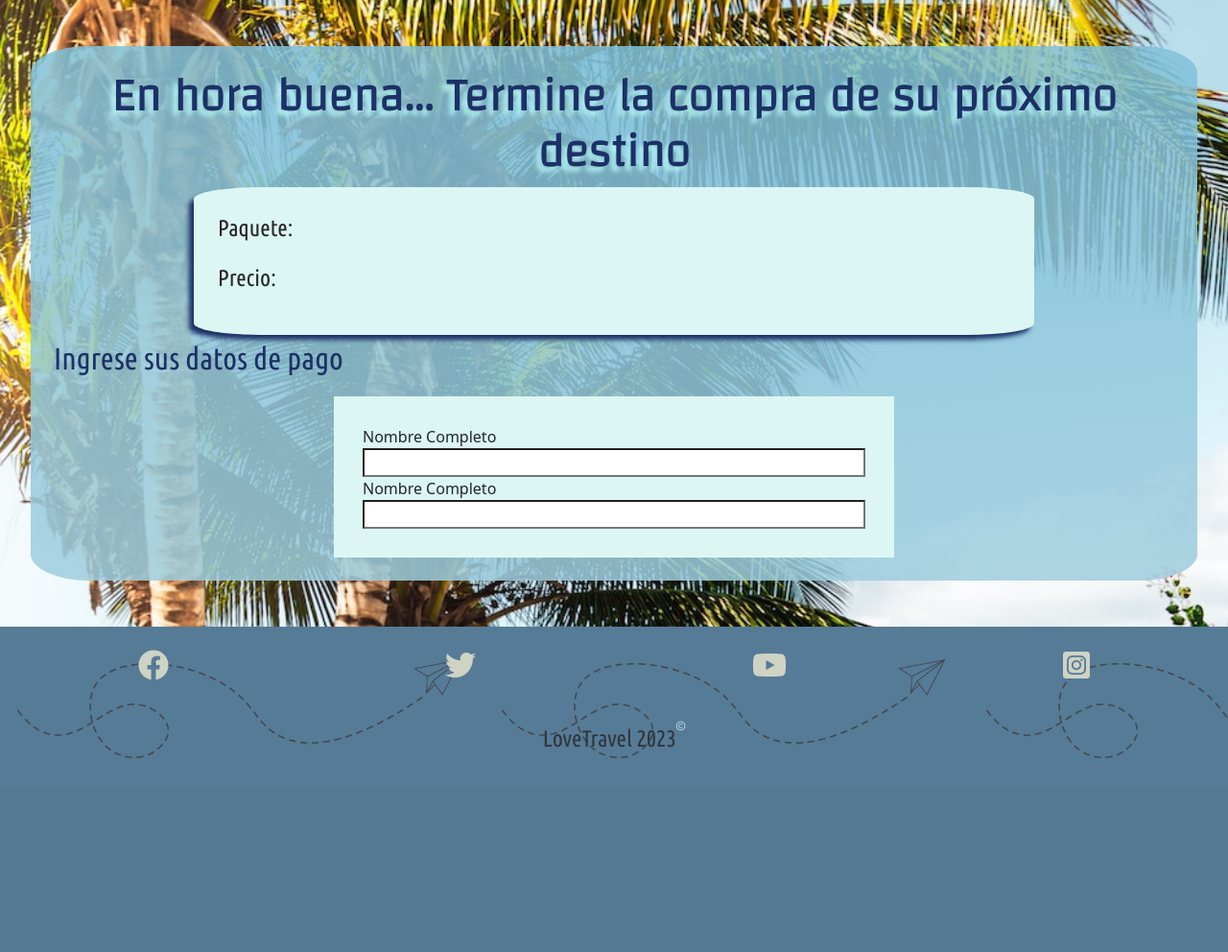
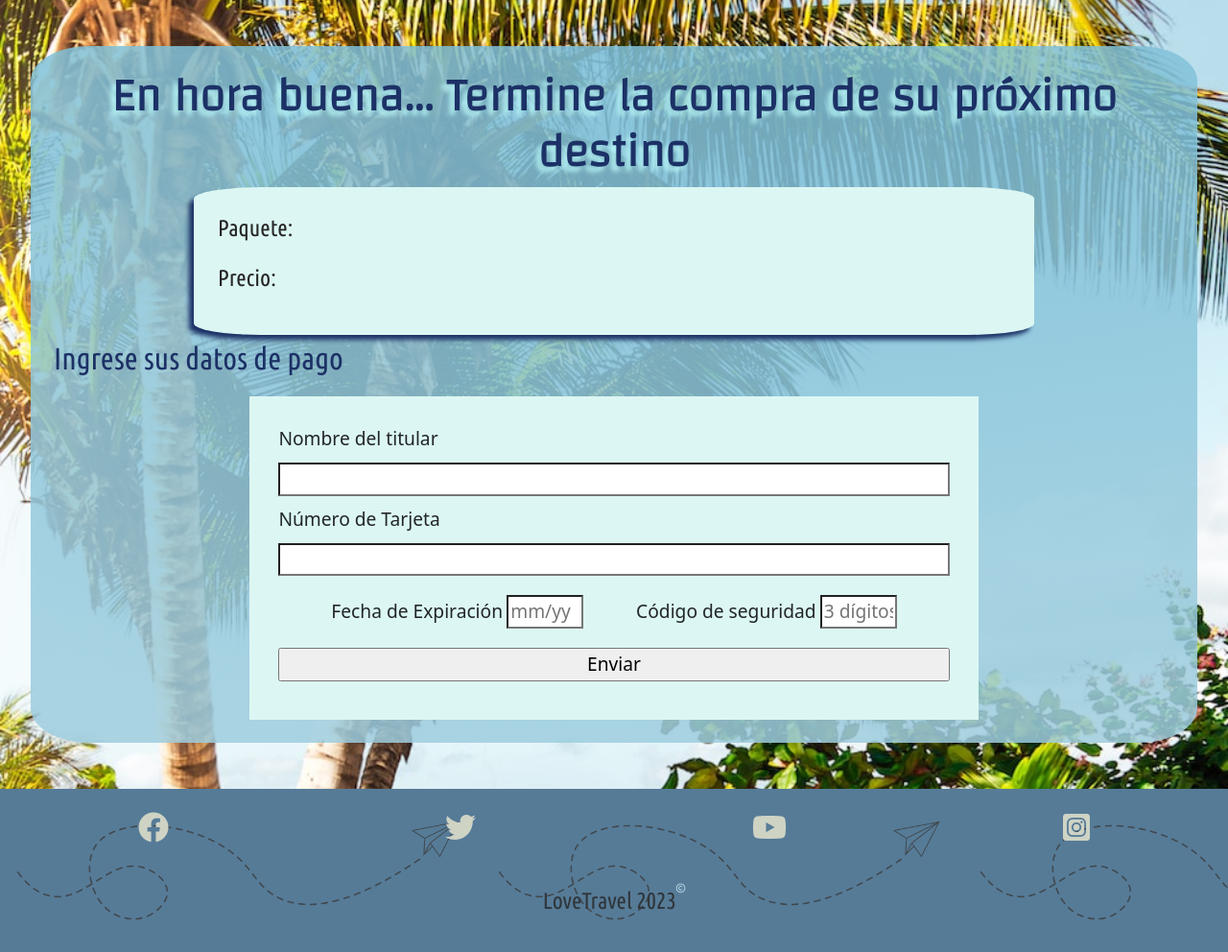
Before and after one commit to DaisyLagos/Proyecto-Agencia-Viajes, a PHP site: page /pago.html in a window 1280 px wide. Shown: the part 76-1068 px from the top of the page at 96% size. Before the commit the page ends 866 px from the top, so only its background shows below. Run offline with PHP 8.4, Linux system fonts and the light colour scheme; some libraries are stand-ins or nearby versions.

Commit message:
codigo y fecha del formulario para pago

```diff
--- a/css/styles.css
+++ b/css/styles.css
@@ -232,7 +232,7 @@ footer .copyright i{
 }
 
 .pagoForm{
-    max-width: 50%;
+    width: 65%;
     margin: 0 auto;
     background-color: #dcf7f3;
     display: flex;
@@ -241,9 +241,29 @@ footer .copyright i{
 
 }
 
+.pagoForm label, .pagoForm input{
+    font-size: 1.2rem;
+}
+
+.pagoForm input{
+    margin: 10px 0;
+}
+
 input[type="text"]{
     background-color: white;
 }
+
+.fechaCodigo{
+    display: flex;
+    justify-content: space-evenly;
+}
+
+.fechaCodigo input{
+    width: 80px;
+}
+
+
+
 
 .pagoSubtitulo{
     font-size: 2rem;
--- a/pago.html
+++ b/pago.html
@@ -59,9 +59,30 @@
         </div>
 <p class="pagoSubtitulo">Ingrese sus datos de pago</p>
         <form class="pagoForm" action="#">
-            <label for="nombre">Nombre Completo</label> <input id="nombre" type="text">
+            <label for="nombre">Nombre del titular</label> <input id="nombre" type="text" >
 
-            <label for="nombre">Nombre Completo</label> <input id="nombre" type="text">
+            <label for="numeroTarjeta">Número de Tarjeta</label> <input id="numeroTarjeta" type="text">
+
+            <div class="fechaCodigo">
+              <div class="fecha">
+                <label for="fechaExp">Fecha de Expiración</label> <input id="fechaExp" type="text" placeholder="mm/yy">
+              </div>
+
+
+              <div class="codigo">
+                <label for="codigoSeguridad">Código de seguridad</label> <input id="codigoSeguridad" type="text" placeholder="3 dígitos">
+              </div>
+
+            </div>
+
+
+            <input value="Enviar" type="submit">
+
+
+
+
+
+
         </form>
 
 
```
